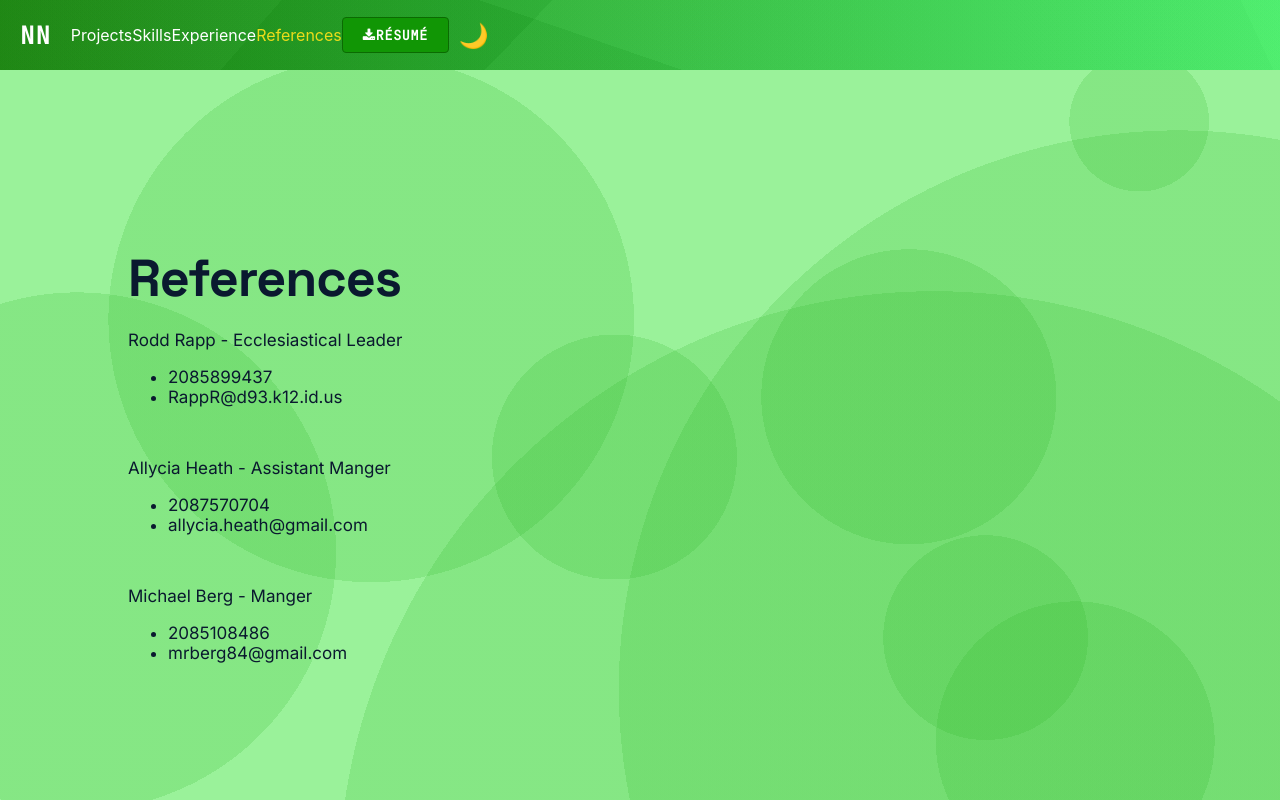
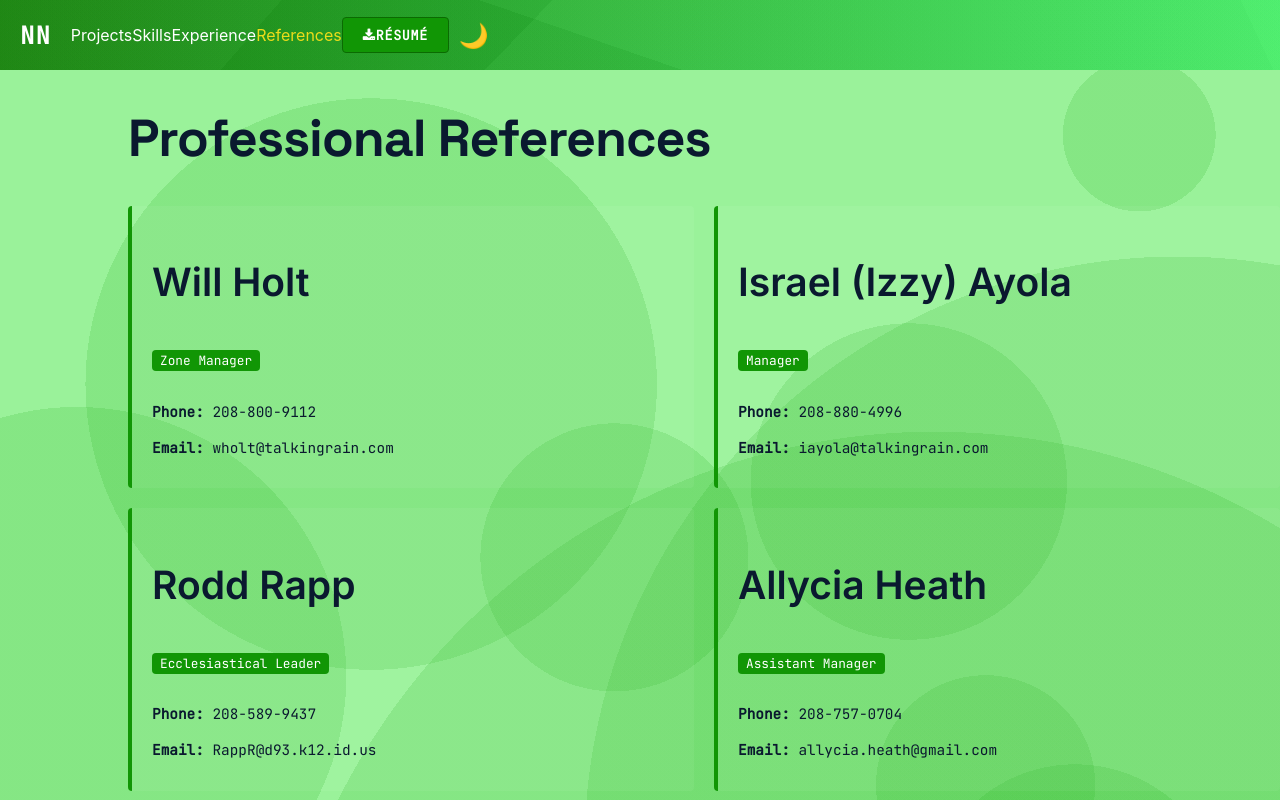
Before and after one commit to NevinsN/professional_portfolio, a React (Create React App) app in the folder professional_portfolio/: page /references in a window 1280 px wide. Shown: the top 800 px of the page. Built offline with nearby package versions, Linux system fonts and the light colour scheme.

Commit message:
References Update

```diff
--- a/professional_portfolio/src/pages/references.js
+++ b/professional_portfolio/src/pages/references.js
@@ -1,43 +1,63 @@
 import React from "react";
 
 const References = ({ theme }) => {
+    const contacts = [
+        {
+            name: "Will Holt",
+            role: "Zone Manager",
+            phone: "208-800-9112",
+            email: "wholt@talkingrain.com"
+        },
+        {
+            name: "Israel (Izzy) Ayola",
+            role: "Manager",
+            phone: "208-880-4996",
+            email: "iayola@talkingrain.com"
+        },
+        {
+            name: "Rodd Rapp",
+            role: "Ecclesiastical Leader",
+            phone: "208-589-9437",
+            email: "RappR@d93.k12.id.us"
+        },
+        {
+            name: "Allycia Heath",
+            role: "Assistant Manager",
+            phone: "208-757-0704",
+            email: "allycia.heath@gmail.com"
+        },
+        {
+            name: "Michael Berg",
+            role: "Manager",
+            phone: "208-510-8486",
+            email: "mrberg84@gmail.com"
+        }
+    ];
+
     return (
         <header className={`App-header ${theme}`}>
-        <div className="App-header_titleSubpage">
-            <h1 style={{lineHeight: "0em"}}>
-                References
-            </h1>
-            <p style={{
-              fontSize: "17px",
-              width: "50%",
-          }}>
-              Rodd Rapp - Ecclesiastical Leader
-              <ul>
-                <li>2085899437</li>
-                <li>RappR@d93.k12.id.us</li>
-              </ul>
-          </p>
-          <p style={{
-              fontSize: "17px",
-              width: "50%",
-          }}>
-              Allycia Heath - Assistant Manger
-              <ul>
-                <li>2087570704</li>
-                <li>allycia.heath@gmail.com</li>
-              </ul>
-          </p>
-          <p style={{
-              fontSize: "17px",
-              width: "50%",
-          }}>
-              Michael Berg - Manger
-              <ul>
-                <li>2085108486</li>
-                <li>mrberg84@gmail.com</li>
-              </ul>
-          </p>
-        </div>
+            <div className="App-header_titleSubpage">
+                <h1>Professional References</h1>
+
+                <div className="project-container">
+                    {contacts.map((ref, idx) => (
+                        <div key={idx} className="project-card reference-card">
+                            <h2>{ref.name}</h2>
+                            <p className="tag" style={{ display: 'inline-block', marginBottom: '15px' }}>
+                                {ref.role}
+                            </p>
+                            <div className="project-body">
+                                <p style={{ fontFamily: 'var(--font-mono)', fontSize: '0.9rem' }}>
+                                    <strong>Phone:</strong> {ref.phone}
+                                </p>
+                                <p style={{ fontFamily: 'var(--font-mono)', fontSize: '0.9rem' }}>
+                                    <strong>Email:</strong> {ref.email}
+                                </p>
+                            </div>
+                        </div>
+                    ))}
+                </div>
+            </div>
         </header>
     );
 };
```
